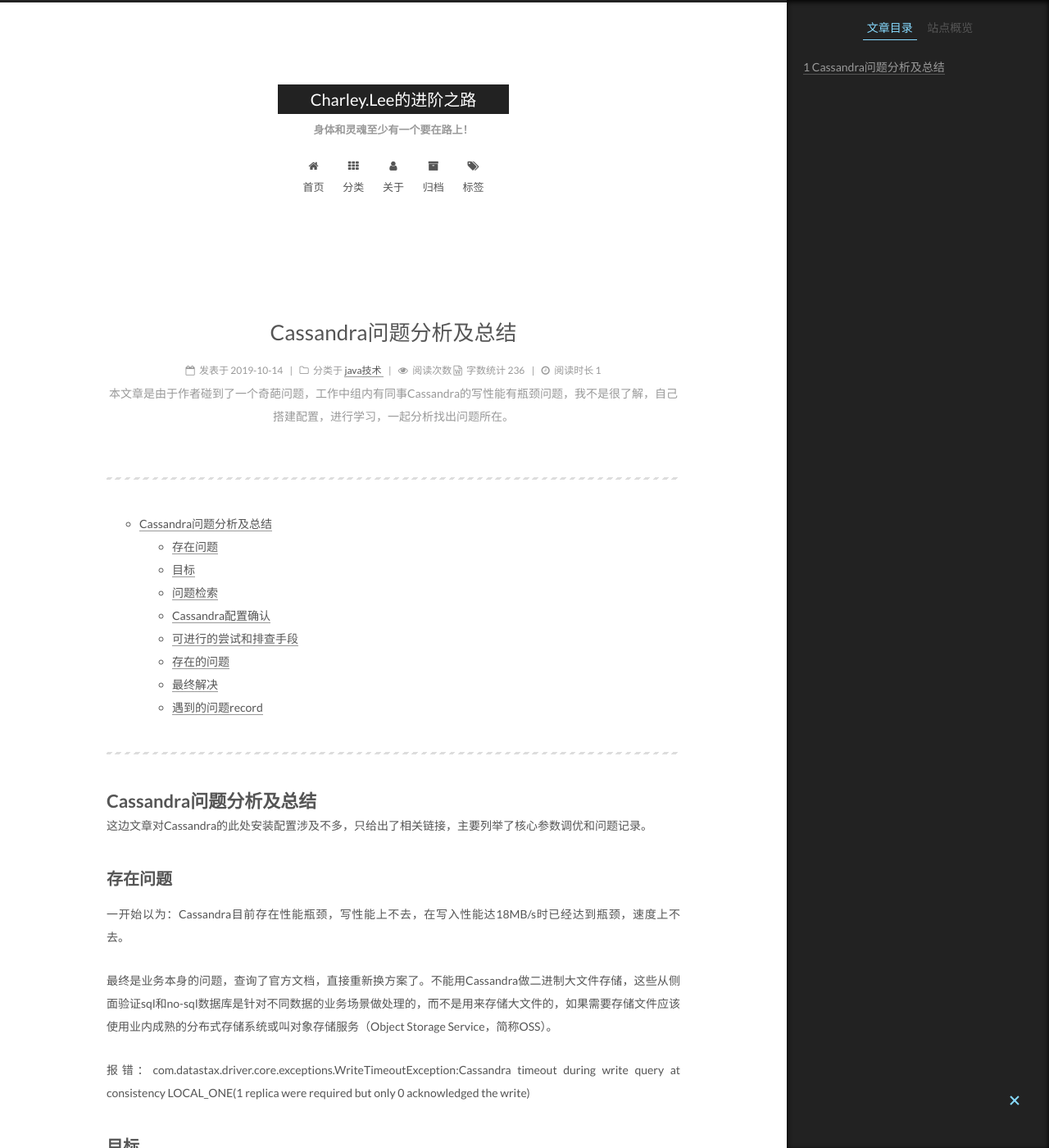
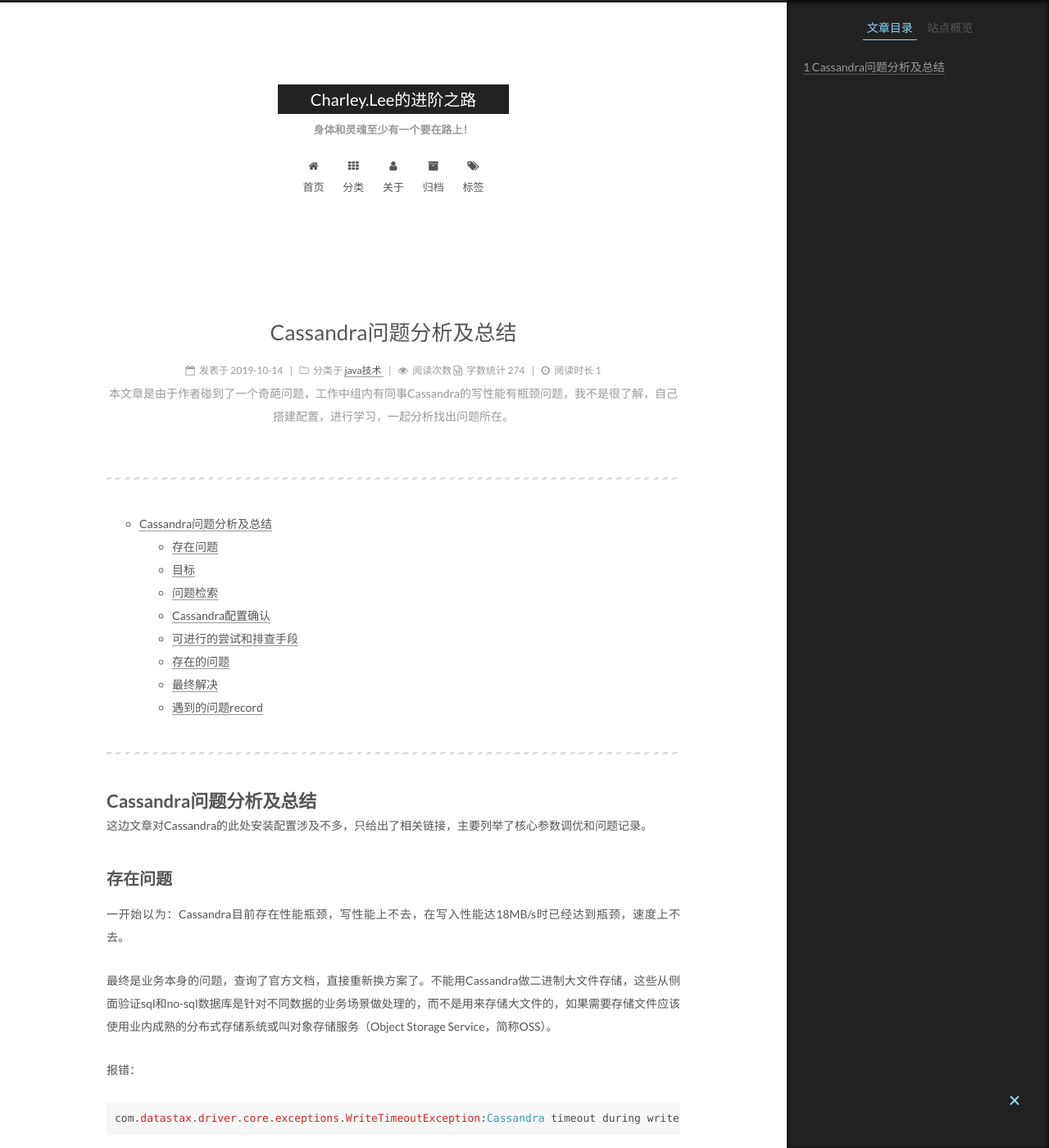
Before and after one commit to lkzlee/lkzlee.github.io, a Jekyll site: the page built from _posts/2019-10-14-Cassandra问题分析及总结.md, in a window 1280 px wide and 1400 px high. Shown: the whole window at 82% size. Built offline with Jekyll 4.4.1, drawn with Linux system fonts in a browser that asks for light colours.

````diff
--- a/_posts/2019-10-14-Cassandra问题分析及总结.md
+++ b/_posts/2019-10-14-Cassandra问题分析及总结.md
@@ -23,7 +23,11 @@ description: 本文章是由于作者碰到了一个奇葩问题，工作中组
 
 最终是业务本身的问题，查询了官方文档，直接重新换方案了。不能用Cassandra做二进制大文件存储，这些从侧面验证sql和no-sql数据库是针对不同数据的业务场景做处理的，而不是用来存储大文件的，如果需要存储文件应该使用业内成熟的分布式存储系统或叫对象存储服务（Object Storage Service，简称OSS）。
 
-报错：com.datastax.driver.core.exceptions.WriteTimeoutException:Cassandra timeout during write query at consistency LOCAL_ONE(1 replica were required but only 0 acknowledged the write)
+报错：
+
+```java
+com.datastax.driver.core.exceptions.WriteTimeoutException:Cassandra timeout during write query at consistency LOCAL_ONE(1 replica were required but only 0 acknowledged the write)
+```
 
 ## 目标
 
````
